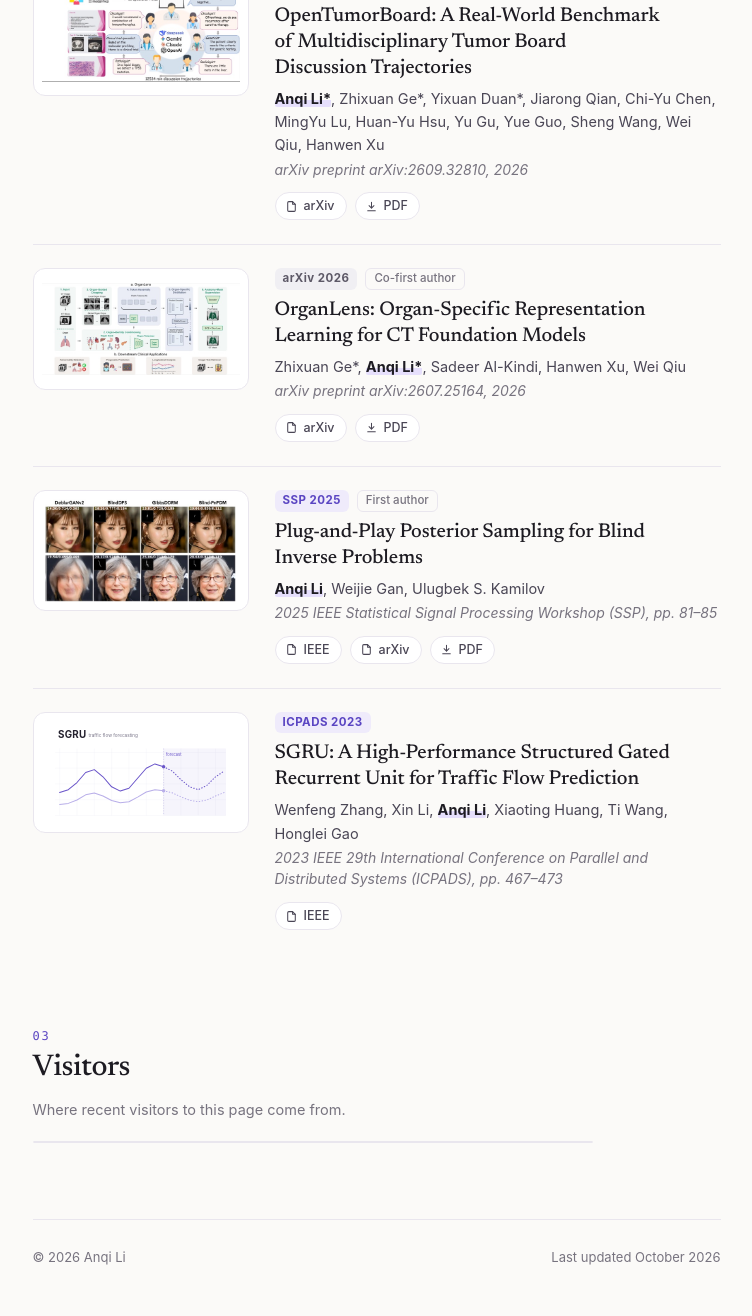
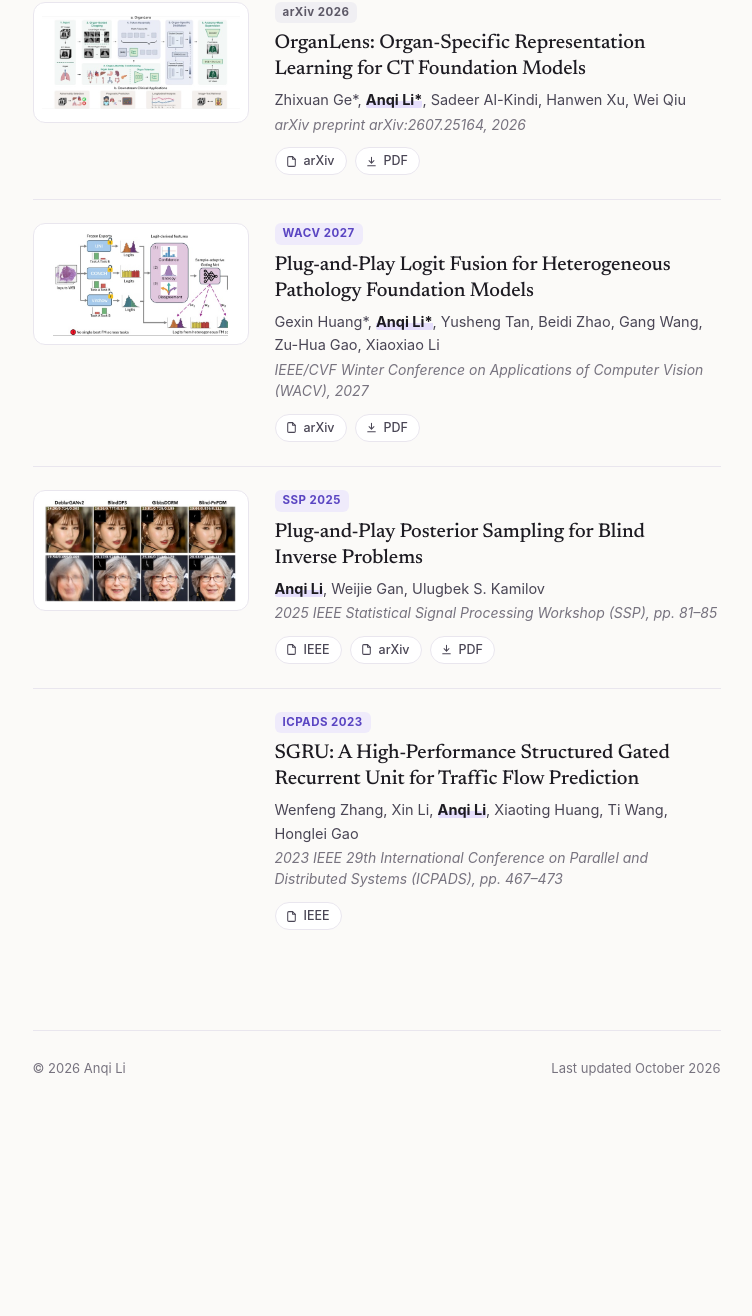
Before and after one commit to AnqiLi24/AnqiLi24.github.io, a plain HTML site: page index.html in a window 1280 px wide. Shown: the part 1123-2439 px from the top of the page, without its empty margins (432-1184 px from the left). After the commit the page ends 2250 px from the top, so only its background shows below. Drawn offline with Linux system fonts and the light colour scheme; a script that the page names is missing.

Commit message:
Hide visitor map, sort papers by date, drop author tags and SGRU thumbnail

```diff
--- a/index.html
+++ b/index.html
@@ -75,7 +75,6 @@
           <nav class="toc" aria-label="Sections">
             <a href="#about">About</a>
             <a href="#publications">Publications</a>
-            <a href="#visitors">Visitors</a>
           </nav>
           <button class="theme-toggle" type="button" aria-label="Switch color theme">
             <svg class="icon icon-sun"><use href="#i-sun" /></svg>
@@ -109,6 +108,22 @@
           </div>
 
           <ol class="pubs">
+            <li class="pub" id="pub-opentumorboard">
+              <a class="pub-thumb" href="https://arxiv.org/abs/2609.32810" target="_blank" rel="noreferrer" tabindex="-1" aria-hidden="true">
+                <img src="images/pubs/opentumorboard.jpg" alt="" width="560" height="267" loading="lazy" />
+              </a>
+              <div class="pub-body">
+                <p class="pub-venue"><span class="badge">arXiv 2026</span></p>
+                <h3 class="pub-title"><a href="https://arxiv.org/abs/2609.32810" target="_blank" rel="noreferrer">OpenTumorBoard: A Real-World Benchmark of Multidisciplinary Tumor Board Discussion Trajectories</a></h3>
+                <p class="pub-authors"><b class="me">Anqi Li*</b>, Zhixuan Ge*, Yixuan Duan*, Jiarong Qian, Chi-Yu Chen, MingYu Lu, Huan-Yu Hsu, Yu Gu, Yue Guo, Sheng Wang, Wei Qiu, Hanwen Xu</p>
+                <p class="pub-where">arXiv preprint arXiv:2609.32810, 2026</p>
+                <p class="pub-links">
+                  <a href="https://arxiv.org/abs/2609.32810" target="_blank" rel="noreferrer"><svg class="icon"><use href="#i-paper" /></svg>arXiv</a>
+                  <a href="https://arxiv.org/pdf/2609.32810" target="_blank" rel="noreferrer"><svg class="icon"><use href="#i-pdf" /></svg>PDF</a>
+                </p>
+              </div>
+            </li>
+
             <li class="pub" id="pub-slidebank">
               <a class="pub-thumb" href="https://arxiv.org/abs/2609.00342" target="_blank" rel="noreferrer" tabindex="-1" aria-hidden="true">
                 <img src="images/pubs/slidebank.jpg" alt="" width="560" height="300" loading="lazy" />
@@ -125,12 +140,28 @@
               </div>
             </li>
 
+            <li class="pub" id="pub-organlens">
+              <a class="pub-thumb" href="https://arxiv.org/abs/2607.25164" target="_blank" rel="noreferrer" tabindex="-1" aria-hidden="true">
+                <img src="images/pubs/organlens.jpg" alt="" width="560" height="261" loading="lazy" />
+              </a>
+              <div class="pub-body">
+                <p class="pub-venue"><span class="badge">arXiv 2026</span></p>
+                <h3 class="pub-title"><a href="https://arxiv.org/abs/2607.25164" target="_blank" rel="noreferrer">OrganLens: Organ-Specific Representation Learning for CT Foundation Models</a></h3>
+                <p class="pub-authors">Zhixuan Ge*, <b class="me">Anqi Li*</b>, Sadeer Al-Kindi, Hanwen Xu, Wei Qiu</p>
+                <p class="pub-where">arXiv preprint arXiv:2607.25164, 2026</p>
+                <p class="pub-links">
+                  <a href="https://arxiv.org/abs/2607.25164" target="_blank" rel="noreferrer"><svg class="icon"><use href="#i-paper" /></svg>arXiv</a>
+                  <a href="https://arxiv.org/pdf/2607.25164" target="_blank" rel="noreferrer"><svg class="icon"><use href="#i-pdf" /></svg>PDF</a>
+                </p>
+              </div>
+            </li>
+
             <li class="pub" id="pub-logitfusion">
               <a class="pub-thumb" href="https://arxiv.org/abs/2604.07779" target="_blank" rel="noreferrer" tabindex="-1" aria-hidden="true">
                 <img src="images/pubs/logitfusion.jpg" alt="" width="560" height="333" loading="lazy" />
               </a>
               <div class="pub-body">
-                <p class="pub-venue"><span class="badge badge-conf">WACV 2027</span><span class="role-tag">Co-first author</span></p>
+                <p class="pub-venue"><span class="badge badge-conf">WACV 2027</span></p>
                 <h3 class="pub-title"><a href="https://arxiv.org/abs/2604.07779" target="_blank" rel="noreferrer">Plug-and-Play Logit Fusion for Heterogeneous Pathology Foundation Models</a></h3>
                 <p class="pub-authors">Gexin Huang*, <b class="me">Anqi Li*</b>, Yusheng Tan, Beidi Zhao, Gang Wang, Zu-Hua Gao, Xiaoxiao Li</p>
                 <p class="pub-where">IEEE/CVF Winter Conference on Applications of Computer Vision (WACV), 2027</p>
@@ -141,44 +172,12 @@
               </div>
             </li>
 
-            <li class="pub" id="pub-opentumorboard">
-              <a class="pub-thumb" href="https://arxiv.org/abs/2609.32810" target="_blank" rel="noreferrer" tabindex="-1" aria-hidden="true">
-                <img src="images/pubs/opentumorboard.jpg" alt="" width="560" height="267" loading="lazy" />
-              </a>
-              <div class="pub-body">
-                <p class="pub-venue"><span class="badge">arXiv 2026</span><span class="role-tag">Co-first author</span></p>
-                <h3 class="pub-title"><a href="https://arxiv.org/abs/2609.32810" target="_blank" rel="noreferrer">OpenTumorBoard: A Real-World Benchmark of Multidisciplinary Tumor Board Discussion Trajectories</a></h3>
-                <p class="pub-authors"><b class="me">Anqi Li*</b>, Zhixuan Ge*, Yixuan Duan*, Jiarong Qian, Chi-Yu Chen, MingYu Lu, Huan-Yu Hsu, Yu Gu, Yue Guo, Sheng Wang, Wei Qiu, Hanwen Xu</p>
-                <p class="pub-where">arXiv preprint arXiv:2609.32810, 2026</p>
-                <p class="pub-links">
-                  <a href="https://arxiv.org/abs/2609.32810" target="_blank" rel="noreferrer"><svg class="icon"><use href="#i-paper" /></svg>arXiv</a>
-                  <a href="https://arxiv.org/pdf/2609.32810" target="_blank" rel="noreferrer"><svg class="icon"><use href="#i-pdf" /></svg>PDF</a>
-                </p>
-              </div>
-            </li>
-
-            <li class="pub" id="pub-organlens">
-              <a class="pub-thumb" href="https://arxiv.org/abs/2607.25164" target="_blank" rel="noreferrer" tabindex="-1" aria-hidden="true">
-                <img src="images/pubs/organlens.jpg" alt="" width="560" height="261" loading="lazy" />
-              </a>
-              <div class="pub-body">
-                <p class="pub-venue"><span class="badge">arXiv 2026</span><span class="role-tag">Co-first author</span></p>
-                <h3 class="pub-title"><a href="https://arxiv.org/abs/2607.25164" target="_blank" rel="noreferrer">OrganLens: Organ-Specific Representation Learning for CT Foundation Models</a></h3>
-                <p class="pub-authors">Zhixuan Ge*, <b class="me">Anqi Li*</b>, Sadeer Al-Kindi, Hanwen Xu, Wei Qiu</p>
-                <p class="pub-where">arXiv preprint arXiv:2607.25164, 2026</p>
-                <p class="pub-links">
-                  <a href="https://arxiv.org/abs/2607.25164" target="_blank" rel="noreferrer"><svg class="icon"><use href="#i-paper" /></svg>arXiv</a>
-                  <a href="https://arxiv.org/pdf/2607.25164" target="_blank" rel="noreferrer"><svg class="icon"><use href="#i-pdf" /></svg>PDF</a>
-                </p>
-              </div>
-            </li>
-
             <li class="pub" id="pub-pnp-posterior">
               <a class="pub-thumb" href="https://ieeexplore.ieee.org/abstract/document/11073296/" target="_blank" rel="noreferrer" tabindex="-1" aria-hidden="true">
                 <img src="images/pubs/pnp-posterior.jpg" alt="" width="560" height="305" loading="lazy" />
               </a>
               <div class="pub-body">
-                <p class="pub-venue"><span class="badge badge-conf">SSP 2025</span><span class="role-tag">First author</span></p>
+                <p class="pub-venue"><span class="badge badge-conf">SSP 2025</span></p>
                 <h3 class="pub-title"><a href="https://ieeexplore.ieee.org/abstract/document/11073296/" target="_blank" rel="noreferrer">Plug-and-Play Posterior Sampling for Blind Inverse Problems</a></h3>
                 <p class="pub-authors"><b class="me">Anqi Li</b>, Weijie Gan, Ulugbek S. Kamilov</p>
                 <p class="pub-where">2025 IEEE Statistical Signal Processing Workshop (SSP), pp. 81–85</p>
@@ -190,10 +189,7 @@
               </div>
             </li>
 
-            <li class="pub" id="pub-sgru">
-              <a class="pub-thumb" href="https://ieeexplore.ieee.org/abstract/document/10476215/" target="_blank" rel="noreferrer" tabindex="-1" aria-hidden="true">
-                <img src="images/pubs/sgru.svg" alt="" width="640" height="360" loading="lazy" />
-              </a>
+            <li class="pub no-thumb" id="pub-sgru">
               <div class="pub-body">
                 <p class="pub-venue"><span class="badge badge-conf">ICPADS 2023</span></p>
                 <h3 class="pub-title"><a href="https://ieeexplore.ieee.org/abstract/document/10476215/" target="_blank" rel="noreferrer">SGRU: A High-Performance Structured Gated Recurrent Unit for Traffic Flow Prediction</a></h3>
@@ -207,14 +203,6 @@
           </ol>
         </section>
 
-        <section id="visitors" class="section">
-          <h2 class="section-heading">Visitors</h2>
-          <p class="section-note">Where recent visitors to this page come from.</p>
-          <div class="visitor-map">
-            <script type="text/javascript" id="mapmyvisitors" src="https://mapmyvisitors.com/map.js?d=Wh-Qo9vcZuZhWHsctFr0DR4EH2I2IlEPkfcCodGfnIw&amp;cl=d9d3e9&amp;w=a&amp;t=n&amp;co=f4f2f9&amp;cmo=5a45c2&amp;cmn=e0457b&amp;ct=77737f"></script>
-          </div>
-        </section>
-
         <footer class="footer">
           <span>© 2026 Anqi Li</span>
           <span>Last updated October 2026</span>
@@ -222,6 +210,11 @@
       </main>
     </div>
 
+    <!-- Visitor statistics only: the map is rendered off-screen and never shown -->
+    <div class="visitor-tracker" aria-hidden="true" inert>
+      <script type="text/javascript" id="mapmyvisitors" src="https://mapmyvisitors.com/map.js?d=Wh-Qo9vcZuZhWHsctFr0DR4EH2I2IlEPkfcCodGfnIw&amp;cl=d9d3e9&amp;w=a&amp;t=n&amp;co=f4f2f9&amp;cmo=5a45c2&amp;cmn=e0457b&amp;ct=77737f"></script>
+    </div>
+
     <script src="site.js" defer></script>
   </body>
 </html>
--- a/styles.css
+++ b/styles.css
@@ -529,6 +529,10 @@
   min-width: 0;
 }
 
+.pub.no-thumb .pub-body {
+  grid-column: 2;
+}
+
 .pub-body p {
   margin: 0;
 }
@@ -547,18 +551,6 @@
   font-size: 11.5px;
   font-weight: 650;
   letter-spacing: 0.04em;
-  line-height: 1.2;
-}
-
-.role-tag {
-  display: inline-block;
-  margin-left: 8px;
-  padding: 3px 8px;
-  border: 1px solid var(--line);
-  border-radius: 6px;
-  color: var(--muted);
-  font-size: 11.5px;
-  font-weight: 500;
   line-height: 1.2;
 }
 
@@ -638,30 +630,14 @@
   color: var(--accent);
 }
 
-/* ---------- Visitors ---------- */
-.section-note {
-  margin: -10px 0 18px;
-  color: var(--muted);
-  font-size: 14.5px;
-}
-
-.visitor-map {
-  max-width: 560px;
-  border: 1px solid var(--line);
-  border-radius: 14px;
+/* ---------- Visitor statistics (rendered off-screen, never shown) ---------- */
+.visitor-tracker {
+  position: absolute;
+  left: -10000px;
+  top: 0;
+  width: 320px;
+  height: 200px;
   overflow: hidden;
-  background: var(--surface);
-  line-height: 0;
-}
-
-:root[data-theme="dark"] .visitor-map > * {
-  filter: invert(0.9) hue-rotate(180deg);
-}
-
-@media (prefers-color-scheme: dark) {
-  :root:not([data-theme="light"]) .visitor-map > * {
-    filter: invert(0.9) hue-rotate(180deg);
-  }
 }
 
 /* ---------- Footer ---------- */
@@ -801,6 +777,9 @@
   .pub-thumb {
     aspect-ratio: 2 / 1;
   }
+  .pub.no-thumb .pub-body {
+    grid-column: auto;
+  }
   .footer {
     flex-direction: column;
     gap: 2px;
```
Also changed, not shown: images/pubs/sgru.svg (deleted).
